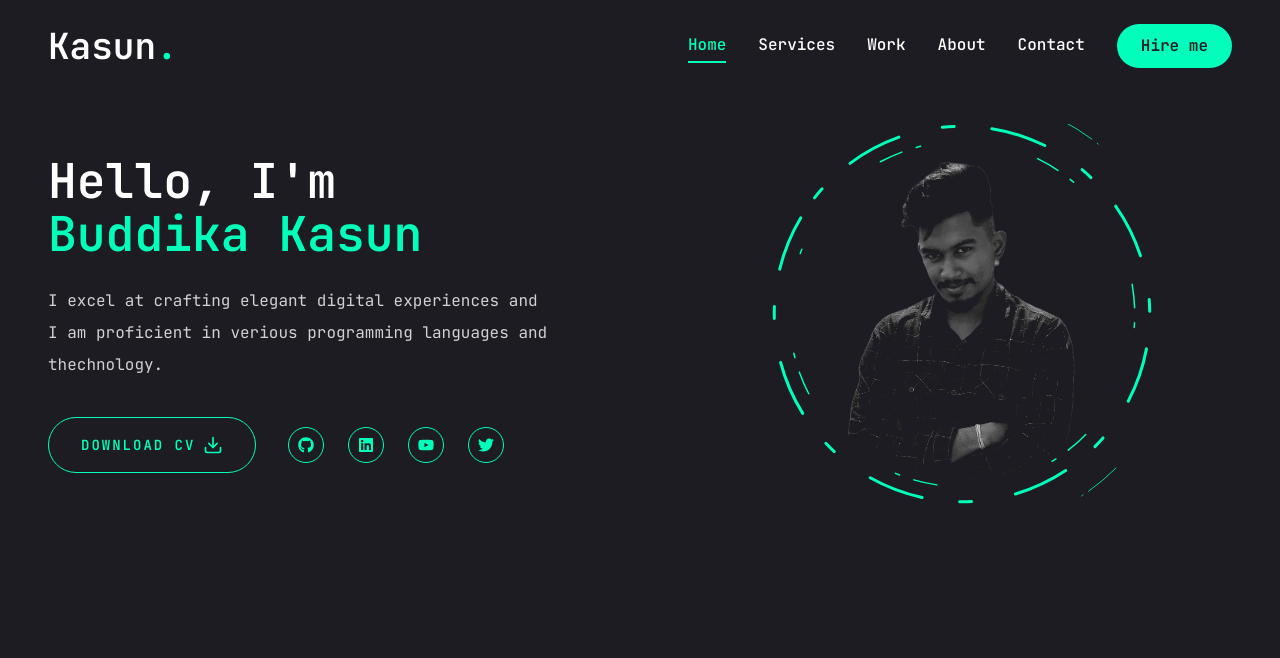
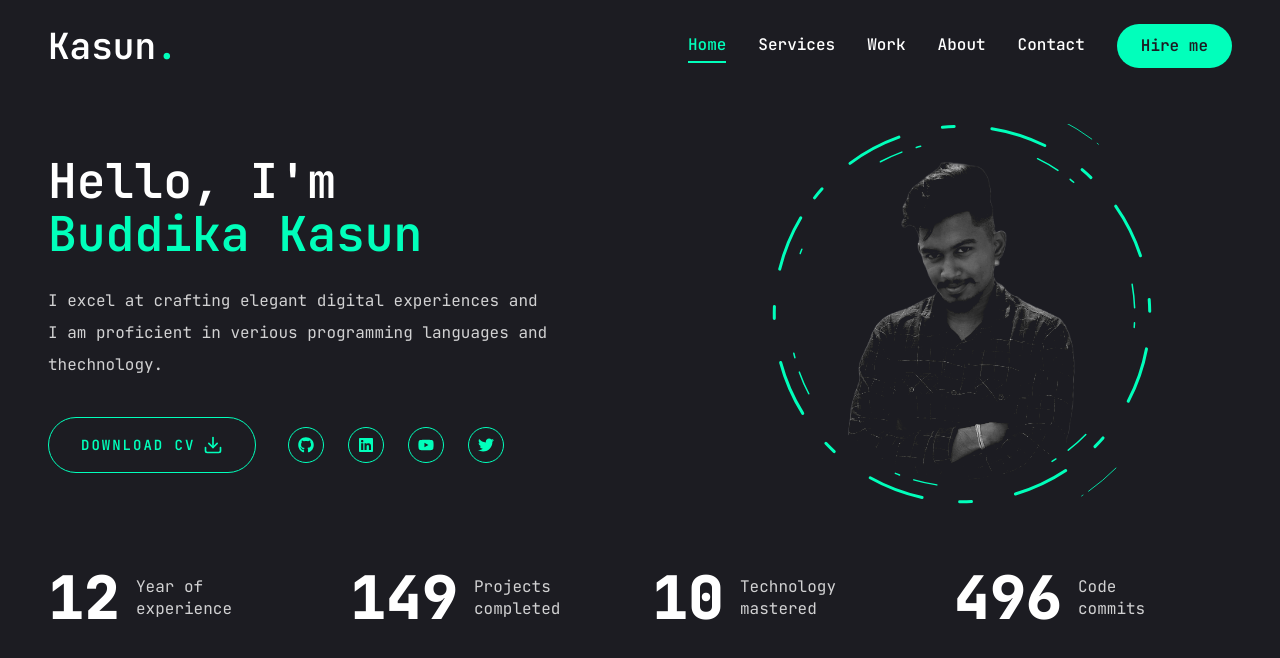
Before and after one commit to Chamika25/Portfolio, a Next.js app: page / in a window 1280 px wide. Shown: the top 658 px of the page. Built offline with nearby package versions, Linux system fonts and the light colour scheme.

Commit message:
Add stats

```diff
--- a/app/page.jsx
+++ b/app/page.jsx
@@ -4,6 +4,7 @@ import { FiDownload } from "react-icons/fi";
 // Components
 import Social from "@/components/Social";
 import Photo from "@/components/Photo";
+import Stats from "@/components/Stats";
 
 export default function Home() {
   return (
@@ -39,6 +40,7 @@ export default function Home() {
           </div>
         </div>
       </div>
+      <Stats />
     </section>
   );
 }
```
